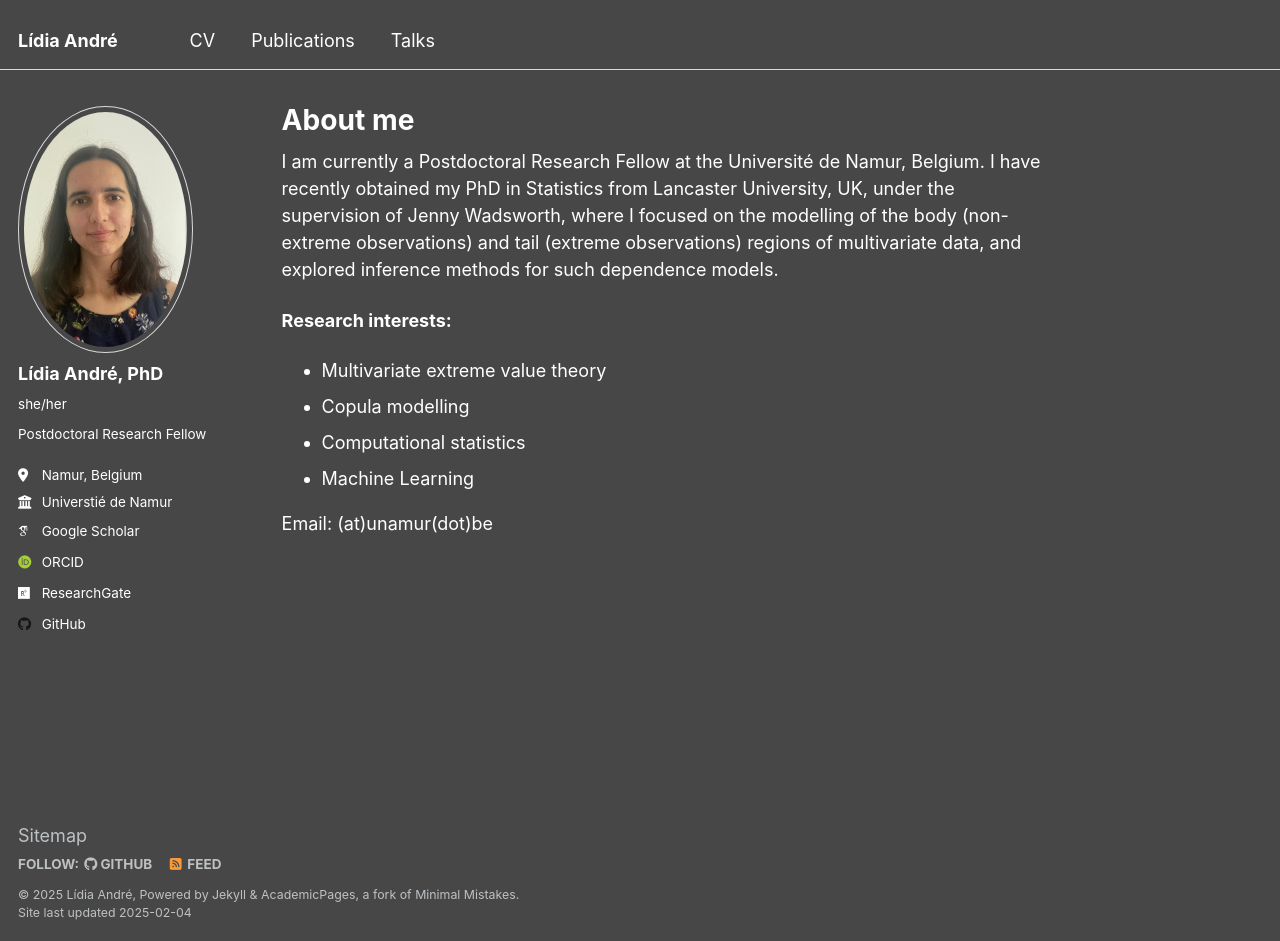
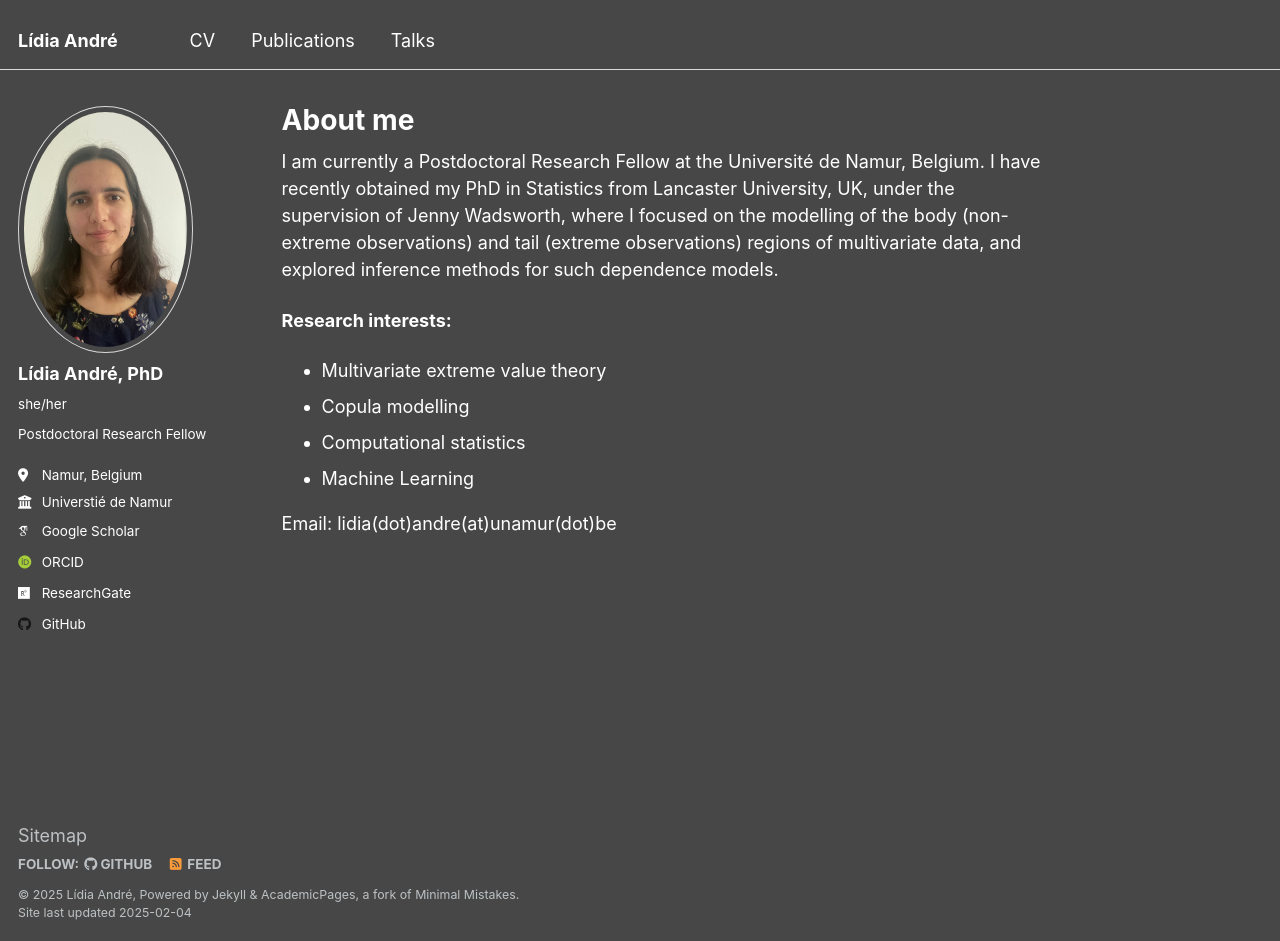
Before and after one commit to lidiamandre/lidiamandre.github.io, a Jekyll site: the page built from _pages/about.md, in a window 1280 px wide and 941 px high. Built offline with Jekyll 4.4.1, drawn with Linux system fonts in a browser that asks for light colours; some web fonts are replaced.

Commit message:
Update about.md

```diff
--- a/_pages/about.md
+++ b/_pages/about.md
@@ -15,4 +15,4 @@ I am currently a Postdoctoral Research Fellow at the Université de Namur, Belgi
   - Computational statistics
   - Machine Learning
 
-Email: (at)unamur(dot)be
+Email: lidia(dot)andre(at)unamur(dot)be
```
